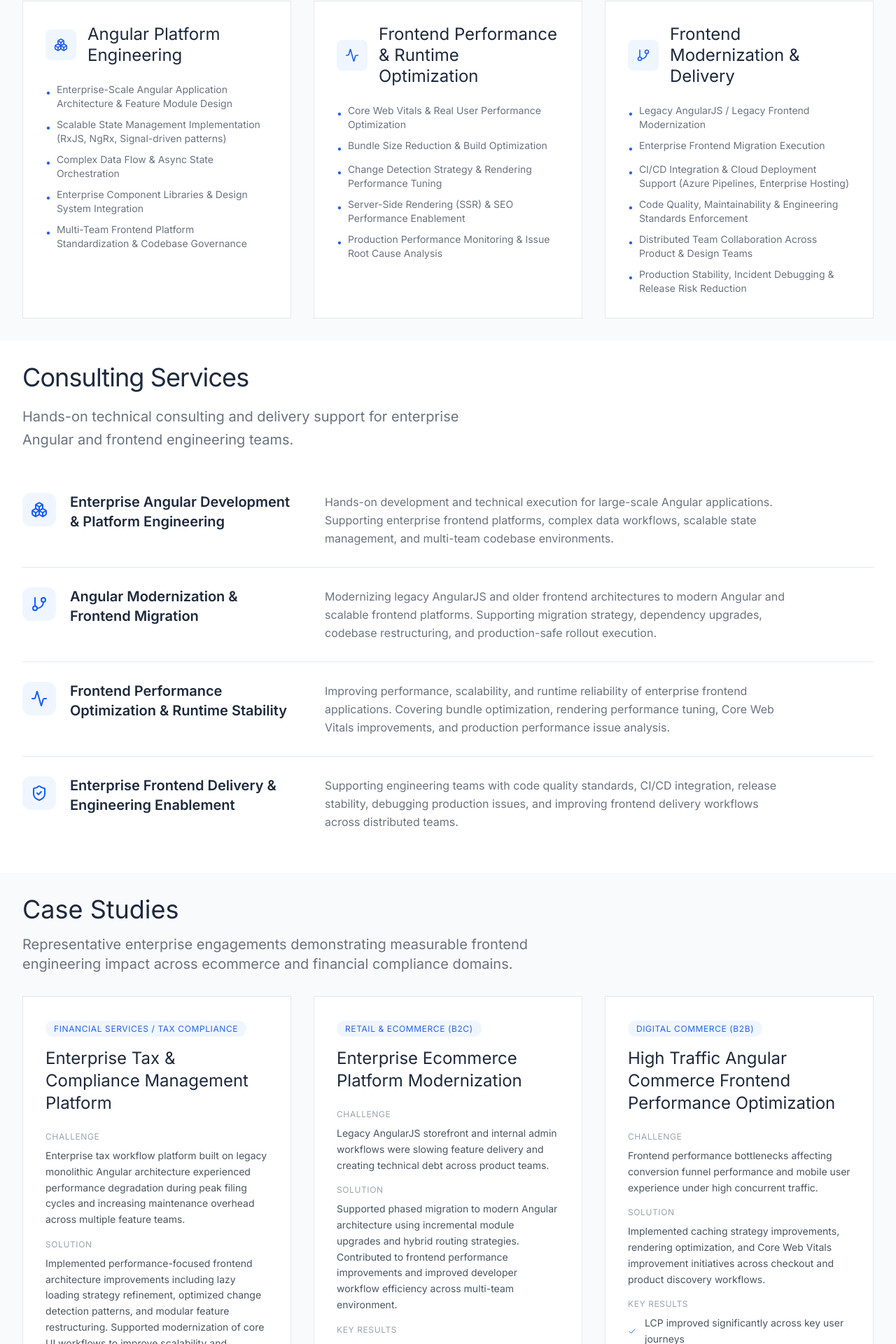
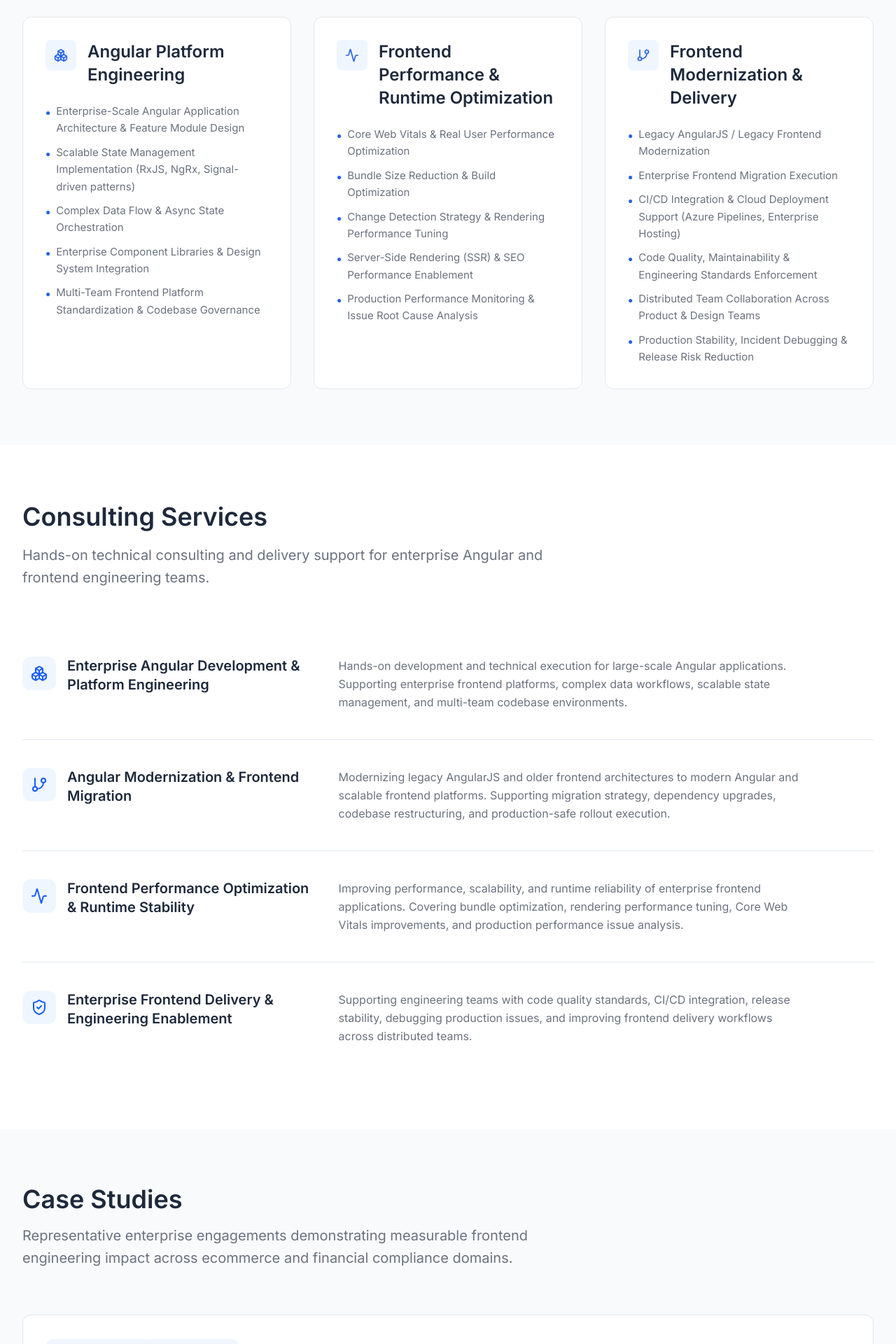
Before and after one commit to chaurasiyaumesh9/mercurion-consulting, a Next.js app: page / in a window 1280 px wide. Shown: the part 856-2776 px from the top of the page at 70% size. Built offline with nearby package versions, Linux system fonts and the light colour scheme.

Commit message:
responsiveness fixed

```diff
--- a/app/components/CaseStudies.tsx
+++ b/app/components/CaseStudies.tsx
@@ -1,141 +1,135 @@
-import { TrendingUp, Clock, Users, Check } from "lucide-react";
+import { Check } from "lucide-react";
 
 export function CaseStudies() {
   const cases = [
     {
       title: "Enterprise Tax & Compliance Management Platform",
-      industry: "FINANCIAL SERVICES / TAX COMPLIANCE",
-      challenge: "Enterprise tax workflow platform built on legacy monolithic Angular architecture experienced performance degradation during peak filing cycles and increasing maintenance overhead across multiple feature teams.",
-      solution: "Implemented performance-focused frontend architecture improvements including lazy loading strategy refinement, optimized change detection patterns, and modular feature restructuring. Supported modernization of core UI workflows to improve scalability and maintainability across distributed engineering teams.",
+      industry: "Financial Services / Tax Compliance",
+      challenge:
+        "Enterprise tax workflow platform built on legacy monolithic Angular architecture experienced performance degradation during peak filing cycles and increasing maintenance overhead across multiple feature teams.",
+      solution:
+        "Implemented performance-focused frontend architecture improvements including lazy loading strategy refinement, optimized change detection patterns, and modular feature restructuring. Supported modernization of core UI workflows to improve scalability and maintainability across distributed engineering teams.",
       results: [
         "Bundle size reduced by ~15-20% across core modules",
         "Time to interactive improved across high-traffic workflows",
         "Improved system stability during peak seasonal load cycles",
-        "Reduced frontend defect rates through standardized module structure"
+        "Reduced frontend defect rates through standardized module structure",
       ],
-      metrics: [
-        { icon: TrendingUp, label: "Bundle Size", value: "17% reduction" },
-        { icon: Clock, label: "Time to Interactive", value: "2.2s faster" },
-        { icon: Users, label: "Peak Load Capacity", value: "2x increase" }
-      ]
     },
     {
       title: "Enterprise Ecommerce Platform Modernization",
-      industry: "RETAIL & ECOMMERCE (B2C)",
-      challenge: "Legacy AngularJS storefront and internal admin workflows were slowing feature delivery and creating technical debt across product teams.",
-      solution: "Supported phased migration to modern Angular architecture using incremental module upgrades and hybrid routing strategies. Contributed to frontend performance improvements and improved developer workflow efficiency across multi-team environment.",
+      industry: "Retail & Ecommerce (B2C)",
+      challenge:
+        "Legacy AngularJS storefront and internal admin workflows were slowing feature delivery and creating technical debt across product teams.",
+      solution:
+        "Supported phased migration to modern Angular architecture using incremental module upgrades and hybrid routing strategies. Contributed to frontend performance improvements and improved developer workflow efficiency across multi-team environment.",
       results: [
         "Migration executed with minimal customer-facing downtime",
         "Frontend deployment cycle improved significantly",
         "Developer productivity improved across shared UI modules",
-        "Reduced maintenance overhead across legacy components"
+        "Reduced maintenance overhead across legacy components",
       ],
-      metrics: [
-        { icon: Clock, label: "Migration Duration", value: "6 months, zero downtime" },
-        { icon: TrendingUp, label: "Deployment Cycle", value: "40% faster" },
-        { icon: Users, label: "Developer Velocity", value: "2.5x increase" }
-      ]
     },
     {
       title: "High Traffic Angular Commerce Frontend Performance Optimization",
-      industry: "DIGITAL COMMERCE (B2B)",
-      challenge: "Frontend performance bottlenecks affecting conversion funnel performance and mobile user experience under high concurrent traffic.",
-      solution: "Implemented caching strategy improvements, rendering optimization, and Core Web Vitals improvement initiatives across checkout and product discovery workflows.",
+      industry: "Digital Commerce (B2B)",
+      challenge:
+        "Frontend performance bottlenecks affecting conversion funnel performance and mobile user experience under high concurrent traffic.",
+      solution:
+        "Implemented caching strategy improvements, rendering optimization, and Core Web Vitals improvement initiatives across checkout and product discovery workflows.",
       results: [
         "LCP improved significantly across key user journeys",
         "Improved frontend response consistency under peak load",
         "Measurable improvements in mobile performance scoring",
-        "Conversion funnel latency reduced across checkout flow"
+        "Conversion funnel latency reduced across checkout flow",
       ],
-      metrics: [
-        { icon: Clock, label: "LCP Improvement", value: "4.8s → 1.6s" },
-        { icon: TrendingUp, label: "Conversion Rate", value: "+18% increase" },
-        { icon: Users, label: "Mobile Performance", value: "82/100 score" }
-      ]
-    }
+    },
   ];
 
   return (
-    <section id="case-studies" className="bg-[#F9FAFB] py-8">
-      <div className="max-w-7xl mx-auto px-8">
-        <div className="mb-8">
-          <h2 className="text-4xl mb-4 text-[#1E293B]">Case Studies</h2>
-          <p className="text-xl text-[#6B7280] max-w-3xl">
-            Representative enterprise engagements demonstrating measurable frontend engineering impact across ecommerce and financial compliance domains.
+    <section id="case-studies" className="bg-[#F9FAFB] py-14 md:py-20 scroll-mt-24">
+      <div className="max-w-7xl mx-auto px-6 md:px-8">
+        {/* HEADER */}
+        <div className="mb-12 md:mb-16 max-w-3xl">
+          <h2 className="text-3xl md:text-4xl font-semibold text-[#1E293B]">
+            Case Studies
+          </h2>
+
+          <p className="mt-4 text-lg md:text-xl text-[#6B7280] leading-relaxed">
+            Representative enterprise engagements demonstrating measurable
+            frontend engineering impact across ecommerce and financial
+            compliance domains.
           </p>
         </div>
 
-        <div className="grid grid-cols-1 lg:grid-cols-3 gap-8">
+        {/* CASE LIST */}
+        <div className="space-y-8 md:space-y-10">
           {cases.map((caseStudy, index) => (
-            <div key={index} className="bg-white border border-[#E5E7EB] hover:shadow-lg transition-shadow flex flex-col">
-              <div className="p-8 flex-1">
+            <div
+              key={index}
+              className="bg-white border border-[#E5E7EB] rounded-xl p-6 md:p-8 hover:shadow-md transition-shadow"
+            >
+              {/* INDUSTRY TAG */}
               <div className="mb-4">
-                  <span className="text-xs uppercase tracking-wider text-[#2563EB] bg-[#EFF6FF] px-3 py-1 rounded-full">
+                <span className="text-xs uppercase tracking-wide text-blue-600 bg-blue-50 px-3 py-1 rounded-full">
                   {caseStudy.industry}
                 </span>
               </div>
 
-                <h3 className="text-2xl mb-6 text-[#1E293B]">{caseStudy.title}</h3>
+              {/* TITLE */}
+              <h3 className="text-xl md:text-2xl text-[#1E293B] font-semibold leading-snug mb-6 max-w-3xl">
+                {caseStudy.title}
+              </h3>
 
-                <div className="space-y-4 mb-6">
+              {/* CONTENT GRID */}
+              <div className="grid md:grid-cols-3 gap-6 md:gap-8">
+                {/* CHALLENGE */}
                 <div>
-                    <div className="text-xs uppercase tracking-wider text-[#9CA3AF] mb-2">
+                  <div className="text-xs uppercase tracking-wide text-[#9CA3AF] mb-2">
                     Challenge
                   </div>
-                    <p className="text-sm text-[#4B5563] leading-relaxed">
+                  <p className="text-sm md:text-[15px] text-[#4B5563] leading-relaxed">
                     {caseStudy.challenge}
                   </p>
                 </div>
+
+                {/* APPROACH */}
                 <div>
-                    <div className="text-xs uppercase tracking-wider text-[#9CA3AF] mb-2">
-                      Solution
+                  <div className="text-xs uppercase tracking-wide text-[#9CA3AF] mb-2">
+                    Approach
                   </div>
-                    <p className="text-sm text-[#4B5563] leading-relaxed">
+                  <p className="text-sm md:text-[15px] text-[#4B5563] leading-relaxed">
                     {caseStudy.solution}
                   </p>
                 </div>
+
+                {/* IMPACT */}
                 <div>
-                    <div className="text-xs uppercase tracking-wider text-[#9CA3AF] mb-2">
-                      Key Results
+                  <div className="text-xs uppercase tracking-wide text-[#9CA3AF] mb-2">
+                    Business Impact
                   </div>
-                    <div >
-                      {caseStudy.results.map((result, index) => (
-                            <div key={index} className="flex items-center justify-center gap-3">
-                                <Check className="w-3 h-3 text-[#2563EB]" />
-                                <div className="flex-1 min-w-0">
-                                    <div className="text-sm text-[#4B5563] leading-relaxed">{result}</div>
+
+                  <ul className="space-y-2">
+                    {caseStudy.results.map((result, idx) => (
+                      <li key={idx} className="flex items-start gap-2">
+                        <Check className="w-4 h-4 text-blue-600 mt-1 shrink-0" />
+                        <span className="text-sm md:text-[15px] text-[#4B5563] leading-relaxed">
+                          {result}
+                        </span>
+                      </li>
+                    ))}
+                  </ul>
+                </div>
               </div>
             </div>
           ))}
         </div>
-                  </div>
-                </div>
-              </div>
 
-              {/* <div className="bg-[#EFF6FF] p-6 border-t border-[#E5E7EB]">
-                <div className="text-xs uppercase tracking-wider text-[#9CA3AF] mb-4">
-                  Key Results
-                </div>
-                <div className="space-y-3">
-                  {caseStudy.metrics.map((metric, idx) => (
-                    <div key={idx} className="flex items-start gap-3">
-                      <div className="mt-0.5">
-                        <metric.icon className="w-4 h-4 text-[#2563EB]" />
-                      </div>
-                      <div className="flex-1 min-w-0">
-                        <div className="text-xs text-[#6B7280]">{metric.label}</div>
-                        <div className="text-sm text-[#1E293B]">{metric.value}</div>
-                      </div>
-                    </div>
-                  ))}
-                </div>
-              </div> */}
-            </div>
-          ))}
-        </div>
-
-        <div className="text-sm mt-5 text-[#6B7280]">
-            *Case studies reflect technical contributions across enterprise teams while respecting client confidentiality and proprietary implementation details.
+        {/* DISCLAIMER */}
+        <div className="text-sm mt-8 text-[#6B7280] max-w-4xl">
+          * Case studies reflect technical contributions across enterprise teams
+          while respecting client confidentiality and proprietary implementation
+          details.
         </div>
       </div>
     </section>
--- a/app/components/ConsultingApproach.tsx
+++ b/app/components/ConsultingApproach.tsx
@@ -1,21 +1,25 @@
 export function ConsultingApproach() {
   const steps = [
     {
+      phase: "01",
       title: "Technical Discovery & System Audit",
       description:
         "Architecture review, codebase analysis, performance profiling, and identification of technical debt and stability risks. For new builds, includes requirements clarification and frontend platform foundation design.",
     },
     {
+      phase: "02",
       title: "Engineering Strategy & Roadmap Planning",
       description:
         "Translate technical findings into a prioritized roadmap covering modernization opportunities, performance optimization strategy, architecture improvements, and phased delivery planning aligned with business timelines.",
     },
     {
+      phase: "03",
       title: "Implementation & Engineering Execution",
       description:
         "Hands-on engineering contribution delivering improvements or new capabilities, including performance optimization, modernization, and frontend architecture implementation in collaboration with product teams.",
     },
     {
+      phase: "04",
       title: "Documentation, Knowledge Transfer & Stability",
       description:
         "Provide documentation, architectural decision records, and knowledge transfer to ensure teams can maintain and evolve the frontend platform independently after engagement.",
@@ -23,46 +27,43 @@ export function ConsultingApproach() {
   ];
 
   return (
-    <section id="approach" className="bg-white py-8">
-      <div className="max-w-7xl mx-auto px-8">
-        <div className="mb-8">
-          <h2 className="text-4xl tracking-tight mb-5 text-[#1E293B]">
+    <section id="approach" className="bg-white py-14 md:py-20 scroll-mt-24">
+      <div className="max-w-7xl mx-auto px-6 md:px-8">
+        {/* HEADER */}
+        <div className="mb-12 md:mb-16 max-w-3xl">
+          <h2 className="text-3xl md:text-4xl font-semibold text-[#1E293B]">
             Technical Delivery Approach
           </h2>
-          <p className="text-xl text-[#6B7280] leading-relaxed max-w-2xl">
+
+          <p className="mt-4 text-lg md:text-xl text-[#6B7280] leading-relaxed">
             A structured, hands-on methodology for assessing, building,
             modernizing, and scaling enterprise frontend applications.
           </p>
         </div>
 
-        <div className="relative">
-          {/* Vertical Line */}
-          <div className="absolute left-5 top-0 bottom-0 w-px bg-slate-200 hidden sm:block" />
-
-          <div className="space-y-8">
+        {/* PHASE BLOCKS */}
+        <div className="grid md:grid-cols-2 gap-6 md:gap-8">
           {steps.map((step, index) => (
-              <div key={index} className="relative flex gap-8">
-                {/* Timeline Column */}
-                <div className="flex flex-col items-center">
-                  <div className="w-10 h-10 rounded-full bg-blue-50 flex items-center justify-center border border-blue-100 z-10">
-                    <span className="text-sm font-semibold text-blue-600">
-                      {index + 1}
-                    </span>
-                  </div>
+            <div
+              key={index}
+              className="bg-[#F9FAFB] border border-[#E5E7EB] rounded-xl p-6 md:p-8"
+            >
+              {/* PHASE NUMBER */}
+              <div className="text-sm font-semibold text-blue-600 mb-3">
+                Phase {step.phase}
               </div>
 
-                {/* Content Column */}
-                <div className="pb-2">
-                  <h3 className="text-xl font-semibold text-[#1E293B] mb-3">
+              {/* TITLE */}
+              <h3 className="text-lg md:text-xl font-semibold text-[#1E293B] mb-3 leading-snug">
                 {step.title}
               </h3>
-                  <p className="text-[#6B7280] leading-relaxed text-[16px] max-w-xl">
+
+              {/* DESCRIPTION */}
+              <p className="text-[#6B7280] leading-relaxed text-[15px] md:text-[16px]">
                 {step.description}
               </p>
             </div>
-              </div>
           ))}
-          </div>
         </div>
       </div>
     </section>
--- a/app/components/ConsultingServices.tsx
+++ b/app/components/ConsultingServices.tsx
@@ -29,41 +29,70 @@ export function ConsultingServices() {
   ];
 
   return (
-    <section id="services" className="bg-white py-8">
-      <div className="max-w-7xl mx-auto px-8">
-        {/* Header */}
-        <div className="mb-8">
-          <h2 className="text-4xl tracking-tight mb-5 text-[#1E293B]">
+    <section id="services" className="bg-white py-14 md:py-20 scroll-mt-24">
+      <div className="max-w-7xl mx-auto px-6 md:px-8">
+        {/* HEADER */}
+        <div className="mb-10 md:mb-14 max-w-3xl">
+          <h2 className="text-3xl md:text-4xl text-[#1E293B] font-semibold leading-tight">
             Consulting Services
           </h2>
 
-          <p className="text-xl text-[#6B7280] max-w-2xl leading-relaxed">
+          <p className="mt-4 text-lg md:text-xl text-[#6B7280] leading-relaxed">
             Hands-on technical consulting and delivery support for enterprise
             Angular and frontend engineering teams.
           </p>
         </div>
 
-        {/* Editorial Split Blocks */}
+        {/* SERVICES LIST */}
         <div className="divide-y divide-slate-200">
           {services.map((service, index) => (
             <div
               key={index}
-              className="py-7 flex flex-col md:flex-row md:items-start gap-10"
+              className="py-8 md:py-10
+                         flex flex-col
+                         sm:flex-row
+                         gap-6 md:gap-10"
             >
-              {/* LEFT COLUMN — Icon + Title */}
-              <div className="md:w-1/3 flex items-start gap-5">
-                <div className="w-12 h-12 rounded-xl bg-blue-50 flex items-center justify-center shrink-0">
-                  <service.icon className="w-6 h-6 text-blue-600" />
+              {/* LEFT — ICON + TITLE */}
+              <div
+                className="
+                flex items-start gap-4
+                sm:w-[40%]
+                lg:w-[35%]
+              "
+              >
+                <div
+                  className="
+                  w-10 h-10 md:w-12 md:h-12
+                  rounded-xl
+                  bg-blue-50
+                  flex items-center justify-center
+                  shrink-0
+                "
+                >
+                  <service.icon className="w-5 h-5 md:w-6 md:h-6 text-blue-600" />
                 </div>
 
-                <h3 className="text-xl font-semibold text-[#1E293B] leading-snug">
+                <h3 className="text-lg md:text-xl font-semibold text-[#1E293B] leading-snug">
                   {service.title}
                 </h3>
               </div>
 
-              {/* RIGHT COLUMN — Description */}
-              <div className="md:w-2/3">
-                <p className="text-[#6B7280] leading-relaxed text-[16px] max-w-2xl">
+              {/* RIGHT — DESCRIPTION */}
+              <div
+                className="
+                sm:w-[60%]
+                lg:w-[65%]
+              "
+              >
+                <p
+                  className="
+                  text-[#6B7280]
+                  leading-relaxed
+                  text-[15px] md:text-[16px]
+                  max-w-xl md:max-w-2xl
+                "
+                >
                   {service.description}
                 </p>
               </div>
--- a/app/components/ExperienceAuthority.tsx
+++ /dev/null
@@ -1,35 +0,0 @@
-export function ExperienceAuthority() {
-  const credentials = [
-    {
-      metric: "8+ Years",
-      description: "Angular Development Experience",
-    },
-    {
-      metric: "12+ Years",
-      description: "Frontend Engineering Experience",
-    },
-    {
-      metric: "Enterprise",
-      description: "Product & Ecommerce Systems Experience",
-    },
-    {
-      metric: "Specialized",
-      description: "Performance Optimization Expertise",
-    },
-  ];
-
-  return (
-    <section id="about" className="bg-[#F9FAFB] py-12">
-      <div className="max-w-7xl mx-auto px-8">
-        <div className="grid grid-cols-1 md:grid-cols-2 lg:grid-cols-4 gap-12">
-          {credentials.map((cred, index) => (
-            <div key={index} className="text-center">
-              <div className="text-4xl mb-4 text-[#2563EB]">{cred.metric}</div>
-              <div className="text-lg text-[#6B7280]">{cred.description}</div>
-            </div>
-          ))}
-        </div>
-      </div>
-    </section>
-  );
-}
--- a/app/components/Expertise.tsx
+++ b/app/components/Expertise.tsx
@@ -39,48 +39,68 @@ export function Expertise() {
   ];
 
   return (
-    <section id="expertise" className="bg-[#F9FAFB] py-8">
-      <div className="max-w-7xl mx-auto px-8">
-        <div className="mb-8">
-          <h2 className="text-4xl mb-4 text-[#1E293B]">
+    <section
+      id="expertise"
+      className="bg-[#F9FAFB] py-14 md:py-20 scroll-mt-24"
+    >
+      <div className="max-w-7xl mx-auto px-6 md:px-8">
+
+        {/* HEADER */}
+        <div className="mb-10 md:mb-14 max-w-3xl">
+          <h2 className="text-3xl md:text-4xl text-[#1E293B] font-semibold leading-tight">
             Enterprise Frontend Engineering Expertise
           </h2>
-          <p className="text-xl text-[#6B7280] max-w-3xl">
+
+          <p className="mt-4 text-lg md:text-xl text-[#6B7280]">
             Hands-on engineering across Angular ecosystems, large-scale frontend
             platforms, and performance-critical enterprise applications.
           </p>
         </div>
 
-        <div className="grid grid-cols-1 md:grid-cols-3 gap-8">
+        {/* GRID */}
+        <div className="grid grid-cols-1 sm:grid-cols-2 lg:grid-cols-3 gap-6 md:gap-8">
+
           {expertiseAreas.map((area, index) => (
             <div
               key={index}
-              className="bg-white p-8 border border-[#E5E7EB]"
+              className="bg-white p-6 md:p-8 border border-[#E5E7EB] rounded-xl
+                         hover:shadow-sm transition-shadow duration-200"
             >
-              <div className="flex items-center gap-4 mb-6">
-                <div className="flex items-center justify-center w-11 h-11 bg-[#EFF6FF] rounded-lg shrink-0">
+
+              {/* CARD HEADER */}
+              <div className="flex items-start gap-4 mb-6">
+
+                <div className="flex items-center justify-center
+                                w-10 h-10 md:w-11 md:h-11
+                                bg-[#EFF6FF] rounded-lg shrink-0">
                   <area.icon className="w-5 h-5 text-[#2563EB]" />
                 </div>
 
-                <h3 className="text-2xl text-[#1E293B] leading-tight">
+                <h3 className="text-xl md:text-2xl text-[#1E293B] leading-snug font-semibold">
                   {area.title}
                 </h3>
+
               </div>
 
-              <ul className="space-y-2.5">
+              {/* LIST */}
+              <ul className="space-y-2 md:space-y-2.5">
                 {area.items.map((item, idx) => (
                   <li
                     key={idx}
-                    className="text-[#6B7280] text-sm flex items-start gap-2"
+                    className="text-[#6B7280] text-sm md:text-[15px]
+                               flex items-start gap-2 leading-relaxed"
                   >
-                    <span className="text-[#2563EB] mt-1">•</span>
+                    <span className="text-[#2563EB] mt-1.5 text-xs">●</span>
                     <span>{item}</span>
                   </li>
                 ))}
               </ul>
+
             </div>
           ))}
+
         </div>
+
       </div>
     </section>
   );
--- a/app/components/Navigation.tsx
+++ b/app/components/Navigation.tsx
@@ -7,7 +7,7 @@ export function Navigation() {
   const [isMenuOpen, setIsMenuOpen] = useState(false);
 
   const menuItems = [
-    // { label: "About", href: "#about" },
+    { label: "About", href: "#about" },
     { label: "Expertise", href: "#expertise" },
     { label: "Services", href: "#services" },
     { label: "Case Studies", href: "#case-studies" },
```
Also changed, not shown: app/components/Contact.tsx (+41 -15 lines), app/components/HeroSection.tsx (+4 -4 lines). Lines whose indentation alone changed are shown as unchanged.
